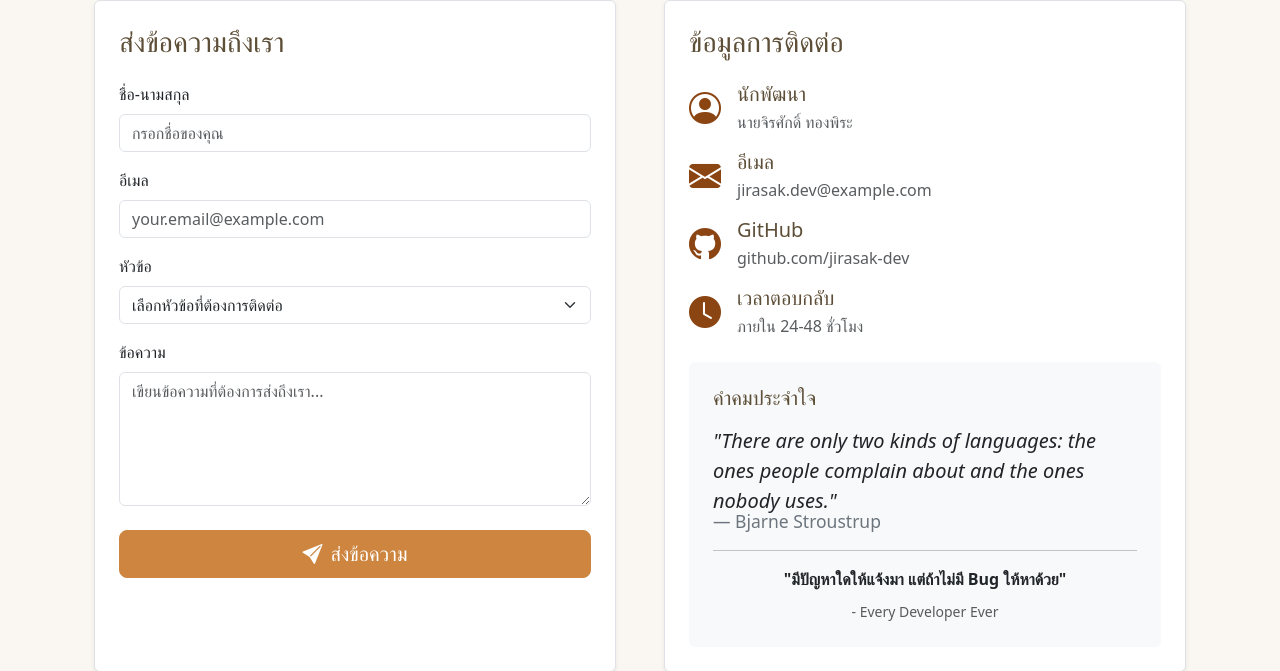
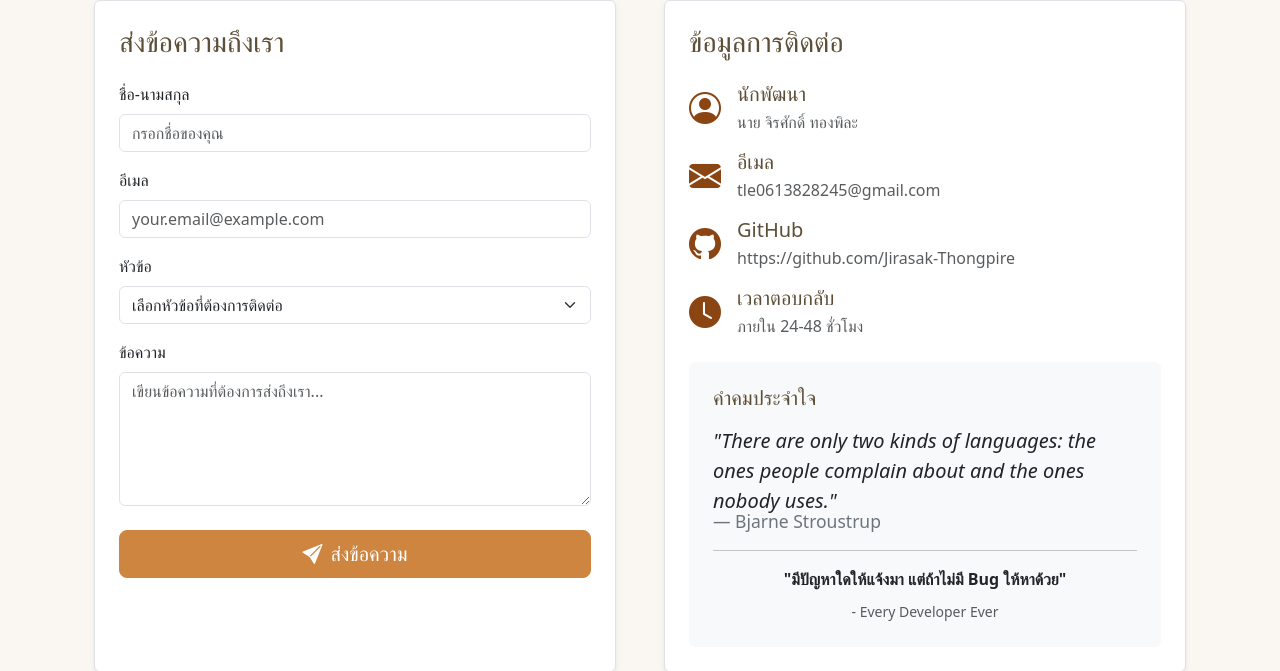
Before and after one commit to Jirasak-Thongpila/bootstrap_5_webapp, a Django app: page /contact/ in a window 1280 px wide. Shown: the part 280-951 px from the top of the page. Run offline with Django 5.2, Linux system fonts and the light colour scheme.

Commit message:
fix about,contact

```diff
--- a/templates/about.html
+++ b/templates/about.html
@@ -13,7 +13,7 @@
 
       <div class="card shadow-sm mb-5">
         <div class="card-body p-5">
-          <h2 class="mb-4">นายจิรศักดิ์ ทองพิระ</h2>
+          <h2 class="mb-4">นาย จิรศักดิ์ ทองพิละ</h2>
           <p class="mb-4">
             <em>"ทำ web นี้คือมาเพื่อส่งงาน"</em> - แต่งานที่ออกมาต้องเป็นงานที่มีคุณภาพ
             เพราะเชื่อว่า <strong>"ความเรียบง่ายคือความซับซ้อนสูงสุด"</strong>
--- a/templates/contact.html
+++ b/templates/contact.html
@@ -66,7 +66,7 @@
               </div>
               <div>
                 <h5 class="mb-1">นักพัฒนา</h5>
-                <p class="mb-0 text-muted">นายจิรศักดิ์ ทองพิระ</p>
+                <p class="mb-0 text-muted">นาย จิรศักดิ์ ทองพิละ</p>
               </div>
             </div>
 
@@ -76,7 +76,7 @@
               </div>
               <div>
                 <h5 class="mb-1">อีเมล</h5>
-                <p class="mb-0 text-muted">jirasak.dev@example.com</p>
+                <p class="mb-0 text-muted">tle0613828245@gmail.com</p>
               </div>
             </div>
 
@@ -86,7 +86,7 @@
               </div>
               <div>
                 <h5 class="mb-1">GitHub</h5>
-                <p class="mb-0 text-muted">github.com/jirasak-dev</p>
+                <p class="mb-0 text-muted">https://github.com/Jirasak-Thongpire</p>
               </div>
             </div>
 
```
